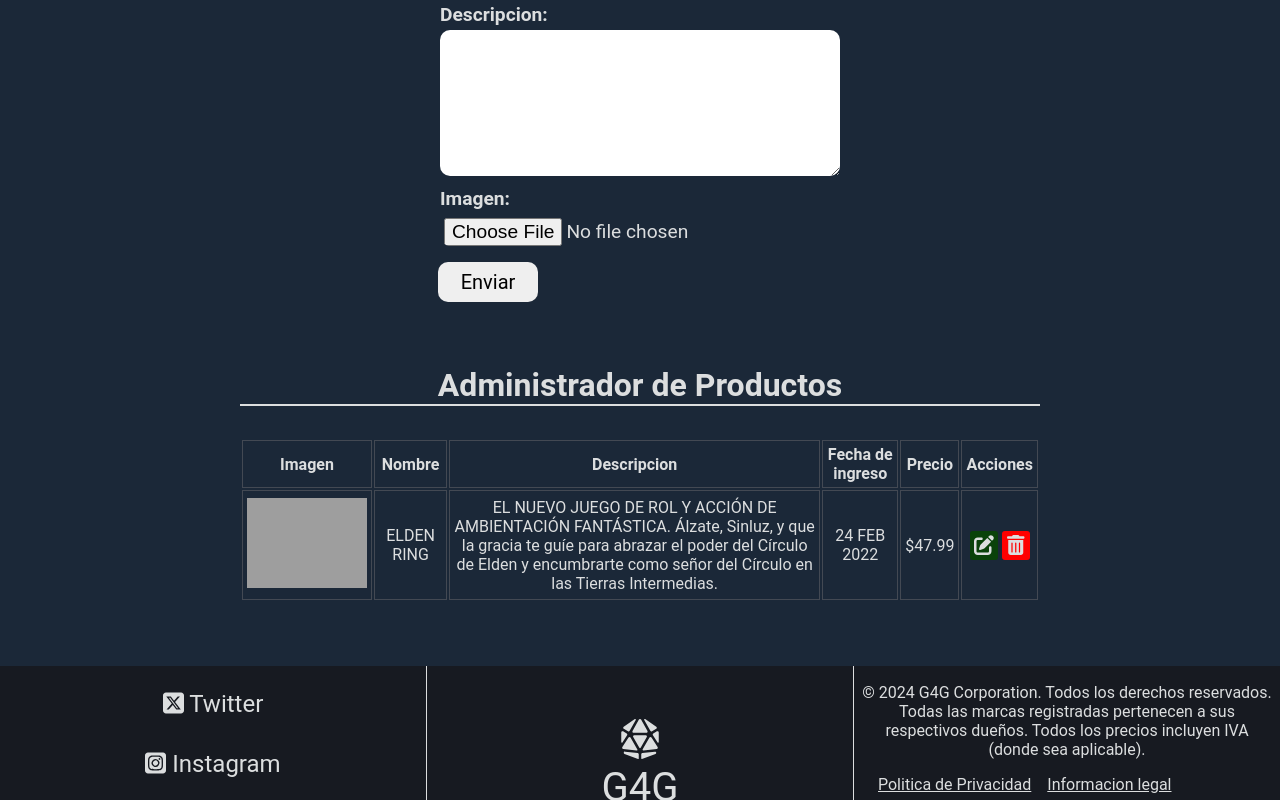
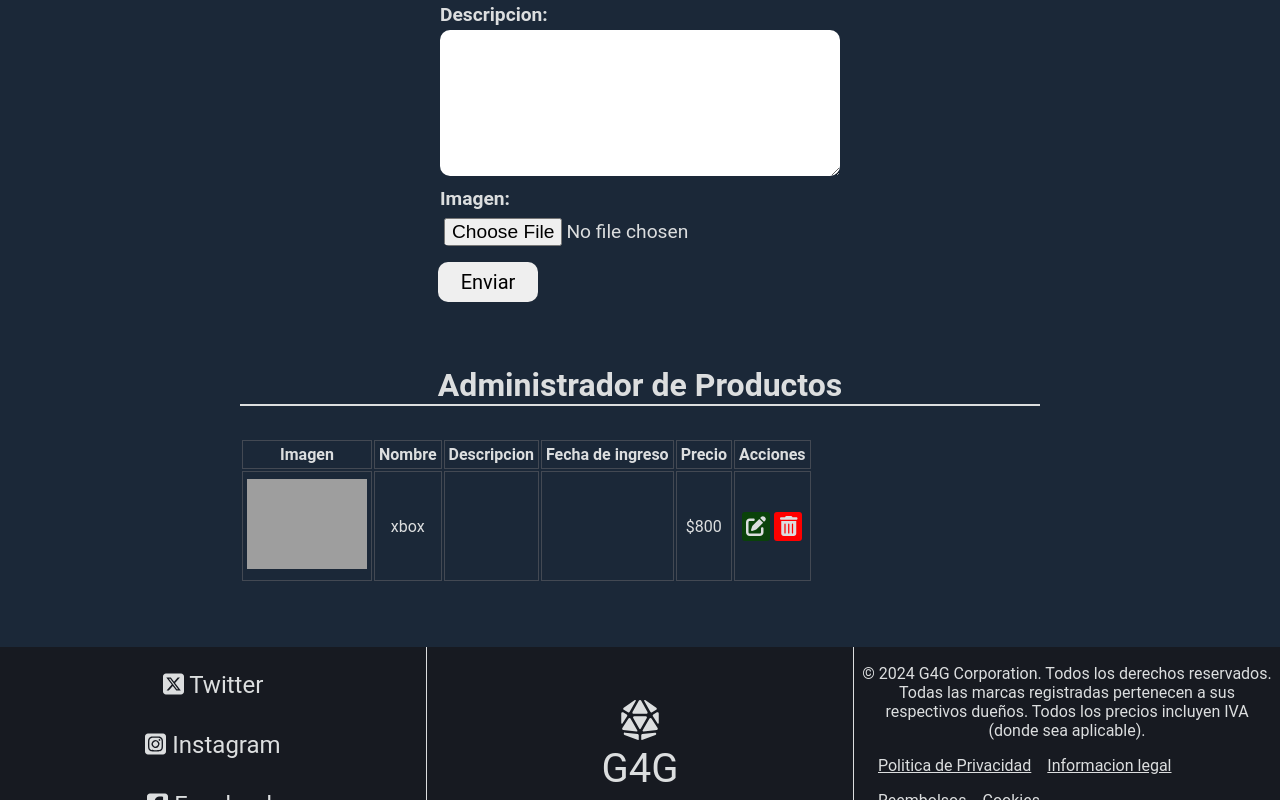
Before and after one commit to SantiVelez99/front-end-entrega-final, a React (Vite) app: page /admin-product in a window 1280 px wide. Shown: the part 397-1197 px from the top of the page. Built offline with nearby package versions, Linux system fonts and the light colour scheme; grey boxes are pictures that could not be loaded.

Commit message:
avance en adminProduct

```diff
--- a/src/components/adminProductForm/AdminProductForm.jsx
+++ b/src/components/adminProductForm/AdminProductForm.jsx
@@ -19,11 +19,11 @@
                 </div>
                 <div className="input-container">
                     <label htmlFor="productDate" className="input-title">Fecha de ingreso:</label>
-                    <input type="date" className="form-input" id="productDate" name="productDate" minLength={3} maxLength={60} />
+                    <input type="date" className="form-input" id="productDate" name="productDate"/>
                 </div>
                 <div className="input-container">
                     <label htmlFor="productPrice" className="input-title">Precio:</label>
-                    <input type="text" pattern='^[0-9]+(\.[0-9]+)?$' className="form-input" id="productPrice" name="productPrice" minLength={3} maxLength={60} />
+                    <input type="text" pattern='^[0-9]+(\.[0-9]+)?$' className="form-input" id="productPrice" name="productPrice" minLength={1} maxLength={60} />
                 </div>
                 <div className="input-container">
                     <label htmlFor="productDesc" className="input-title">Descripcion:</label>
--- a/src/context/ProductContext.jsx
+++ b/src/context/ProductContext.jsx
@@ -5,7 +5,7 @@
 
 export const ProductProvider = ( { children } ) => {
     const [product, setProduct] = useState([
-        {id: 121, name:"xbox", image:"https://nayemdevs.com/wp-content/uploads/2020/03/default-product-image.png", price:800, quantity:1}
+        {id: 121, productName:"xbox", image:"https://nayemdevs.com/wp-content/uploads/2020/03/default-product-image.png", productPrice:800, quantity:1}
     ]);
 
     function addProduct(prodObj){
--- a/src/pages/admin-products/AdminProducts.jsx
+++ b/src/pages/admin-products/AdminProducts.jsx
@@ -4,18 +4,17 @@
 import AdminProductForm from '../../components/adminProductForm/AdminProductForm'
 import { useProduct } from '../../context/ProductContext'
 
-function handleEdit(e){
-    console.dir(e)
+export default function AdminProducts() {
+    function handleEdit(id) {
+        console.log(id)
     }
-function handleDelete(){
-    console.log("ono")
+    function handleDelete(id) {
+        console.log(id)
     }
-export default function AdminProducts() {
-    const { product} = useProduct()
-    console.log(product)
+    const { product } = useProduct()
     return (
         <main className='main-container' id='productsTableContainer'>
-            <AdminProductForm/>
+            <AdminProductForm />
             <div className="table-container">
                 <div className="table-title">
                     <h1>Administrador de Productos</h1>
@@ -33,33 +32,30 @@
                             </tr>
                         </thead>
                         <tbody>
-                                <tr>
+                            {
+                                product.map(prod => {
+                                    return (
+                                        <tr key={prod.id}>
                                             <td className="product-img"><img src="/assets/images/portraits/elden.jpeg"
                                                 alt="elden ring portrait" /></td>
-                                    <td className="product-name">ELDEN RING</td>
+                                            <td className="product-name">{prod.productName}</td>
                                             <td className="product-description">
-                                        <p>
-                                            EL NUEVO JUEGO DE ROL Y ACCIÓN DE AMBIENTACIÓN FANTÁSTICA.
-                                            Álzate,
-                                            Sinluz, y que
-                                            la gracia te guíe para abrazar el poder del Círculo de Elden y encumbrarte como
-                                            señor
-                                            del
-                                            Círculo en
-                                            las Tierras Intermedias.
-                                        </p>
+                                                <p>{prod.productDesc}</p>
                                             </td>
-                                    <td className="product-entry-date">24 FEB 2022</td>
-                                    <td className="product-price">$47.99</td>
+                                            <td className="product-entry-date">{prod.productDate}</td>
+                                            <td className="product-price">${prod.productPrice}</td>
                                             <td className="product-actions">
-                                        <button type="button" className="edit-button">
-                                            <FontAwesomeIcon className="product-button-icon" icon={faPenToSquare} onClick={(e) => handleEdit(e)}/>
+                                                <button type="button" className="edit-button" onClick={() => handleEdit(prod.id)} >
+                                                    <FontAwesomeIcon className="product-button-icon" icon={faPenToSquare}/>
                                                 </button>
-                                        <button type="button" className="delete-button">
-                                            <FontAwesomeIcon className="product-button-icon" icon={faTrashCan} onClick={handleDelete}/>
+                                                <button type="button" className="delete-button" onClick={() => handleDelete(prod.id)}>
+                                                    <FontAwesomeIcon className="product-button-icon" icon={faTrashCan} />
                                                 </button>
                                             </td>
                                         </tr>
+                                    )
+                                })
+                            }
                         </tbody>
                     </table>
                 </div>
--- a/src/utilities/handleSubmit/HandleSubmit.jsx
+++ b/src/utilities/handleSubmit/HandleSubmit.jsx
@@ -1,13 +1,14 @@
 export default function HandleSubmit(e) {
-    let formObj = {}
+    let formObj = {id: self.crypto.randomUUID()}
     e.preventDefault()
     const [...elements] = e.target.elements;
     elements.forEach(element => {
-        if(element.tagName != "BUTTON")
-        objectCreator(element.name, element.value)
+        if (element.tagName != "BUTTON") {
+            objectCreator(element.name, element.value);
+        }
     });
 
-    function objectCreator(propName, value){
+    function objectCreator(propName, value) {
         formObj[propName] = value;
     }
     return formObj
```
Lines whose indentation alone changed are shown as unchanged.
